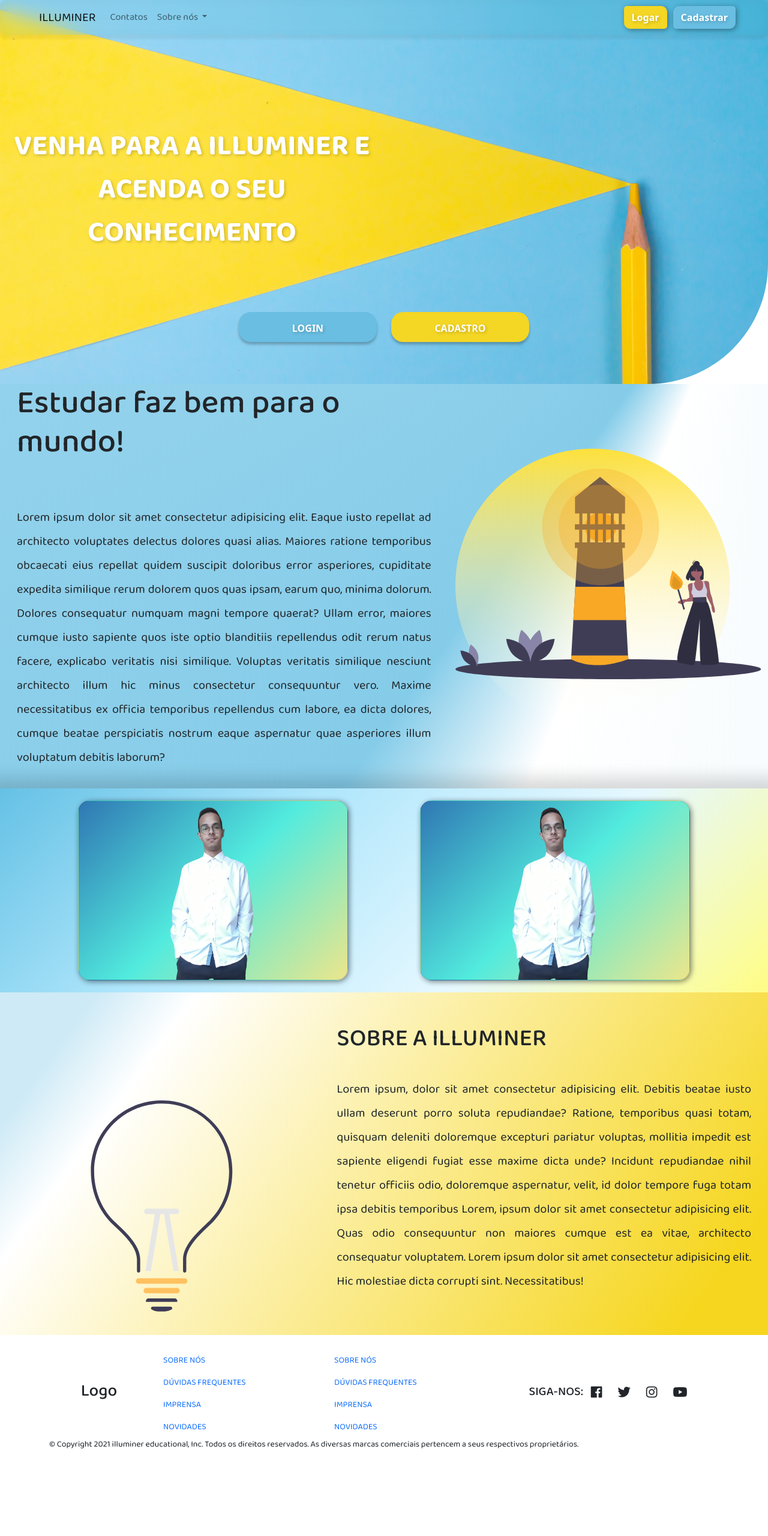
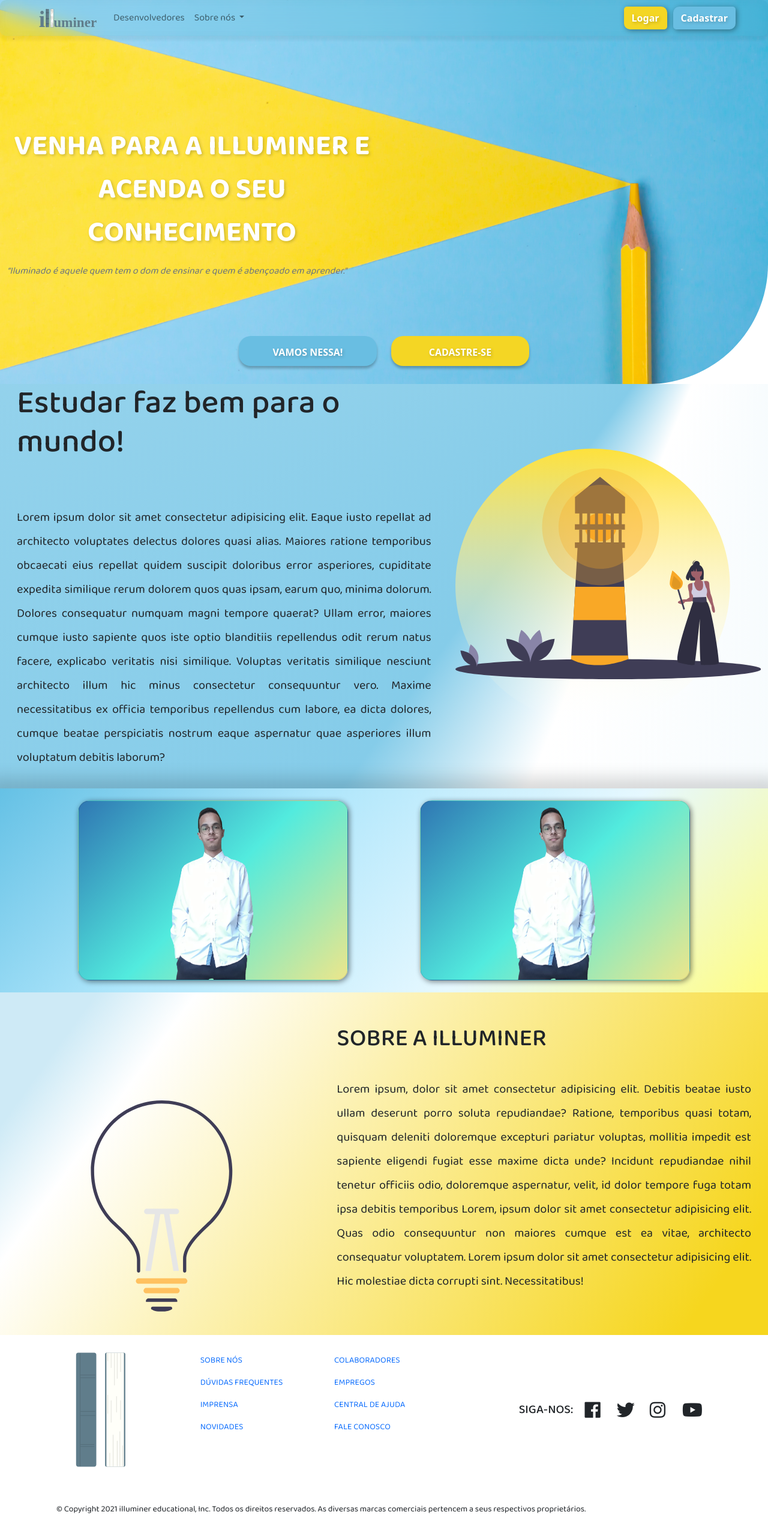
Before and after one commit to LetoMurakai/illuminer-Angular, an Angular app: page /#/pagina-inicio in a window 1280 px wide. Shown: the top 2560 px of the page at 60% size. Before the commit the page ends 2458 px from the top, so only its background shows below. Built offline with nearby package versions, Linux system fonts and the light colour scheme.

Commit message:
atualizando arquivos  e corrigindo erros

```diff
--- a/src/app/cabecalho/cabecalho.component.html
+++ b/src/app/cabecalho/cabecalho.component.html
@@ -6,16 +6,18 @@
       <p class="title text-white-bold">
       Venha para a illuminer e acenda o seu conhecimento
     </p>
+    <p class="d-none d-md-block"><em class="text-secondary">“Iluminado é aquele quem tem o dom de ensinar e quem é abençoado em aprender.”
+    </em></p>
     </div>
 
   </div>
 
   <div class="row">
     <div class="col-md-6">
-      <button class="btn btn-login text-white-bold" routerLink='/login'>LOGIN</button>
+      <button class="btn btn-login text-white-bold" routerLink='/login'>Vamos Nessa!</button>
     </div>
     <div class="col-md-6">
-      <button class="btn btn-cadastro text-white-bold" routerLink='/cadastrar'>CADASTRO</button></div>
+      <button class="btn btn-cadastro text-white-bold" routerLink='/cadastrar'>Cadastre-se</button></div>
   </div>
 
 </header>
--- a/src/app/engajamento/engajamento.component.html
+++ b/src/app/engajamento/engajamento.component.html
@@ -1,71 +1,40 @@
 <div class="sticky-top d-none d-lg-block z-index">
 
-  <h5 class="h5 cor ms-5 my-3">Pessoas Mais Engajadas</h5>
+  <h5 class="h5 cor my-3">Pessoas Mais Engajadas</h5>
 
-  <div class="row">
+  <div class="row w-100 h-100">
 
+    <div class="col-12">
 
-    <div class="col-12 m-0">
-
-      <h2  class="cor">Pessoas Mais Engajadas</h2>
-
-      <div  class="row color rounded-pill  position-relative shadow-lg p-3 mb-5 bg-body  rounded" style="width: 30rem; height: 6rem;">
+      <div class="row color rounded-pill position-relative shadow-sm mb-3 bg-body rounded"
+        style="width: 20.5rem; height: 6rem;">
 
         <div class="col-3 position-absolute top-50 start-0 translate-middle-y">
-          <img  class="rounded-circle "  width="80px" height="80px" src="{{usuarioDestaque.foto}}"  alt="">
-
+          <img class="rounded-circle " width="80px" height="80px" src="{{usuarioDestaque.foto}}"
+            alt="foto usuario destaque">
         </div>
 
-        <div  class="col-9 d-inline">
-          <h5>nome</h5>
-          <h6>Postagens</h6>
-          <p>Breve Resumo</p>
-        </div>
-
+        <div class="col-9 d-inline position-absolute top-0 my-2 end-0">
+          <h5>{{usuarioDestaque.nome}}</h5>
+          <h6>{{usuarioDestaque.qtdPostagens}}<span> Publicações</span></h6>
         </div>
 
       </div>
 
-
-      <div class="row color rounded-pill  position-relative shadow-lg p-3 mb-5 bg-body  rounded" style="width: 30rem; height: 6rem;">
+      <div class="row color rounded-pill position-relative shadow-sm mb-3 bg-body rounded"
+        style="width: 20.5rem; height: 6rem;">
 
         <div class="col-3 position-absolute top-50 start-0 translate-middle-y">
-          <img class="rounded-circle "  width="80px" height="80px" src="{{usuarioDestaque.foto}}" alt="">
-
+          <img class="rounded-circle " width="80px" height="80px" src="{{usuarioDestaque.foto}}"
+            alt="foto usuario destaque">
         </div>
 
-        <div class="col-9 d-inline">
-          <h5 >{{usuarioDestaque.nome}}</h5>
-          <h6>{{usuarioDestaque.qtdPostagens}}</h6>
-          <p>Breve Resumo</p>
+        <div class="col-9 d-inline position-absolute top-0 my-2 end-0">
+          <h5>{{usuarioDestaque.nome}}</h5>
+          <h6>{{usuarioDestaque.qtdPostagens}}<span> Publicações</span></h6>
         </div>
 
+      </div>
 
-
-
-
+  </div>
 </div>
-    </div>
-  </div>
-
-  <div class="col-12">
-
-    <div class="container ">
-
-
-
-      <div class="row color rounded-pill  position-relative shadow-lg p-3 mb-5 bg-body  rounded" style="width: 30rem; height: 6rem;">
-
-        <div class="col-3 position-absolute top-50 start-0 translate-middle-y">
-          <img class="rounded-circle "  width="80px" height="80px" src="{{usuarioDestaque.foto}}" alt="">
-
-        </div>
-
-        <div class="col-9 d-inline">
-          <h5></h5>
-          <h6>Postagens</h6>
-          <p>Breve Resumo</p>
-        </div>
-
-
-</div>
--- a/src/app/footer/footer.component.css
+++ b/src/app/footer/footer.component.css
@@ -0,0 +1,24 @@
+.fa-facebook, .fa-twitter, .fa-instagram, .fa-youtube{
+  padding: 0;
+  margin: 0;
+  width: 50%;
+  font-size: 30px;
+  transition: 0.3s cubic-bezier(0.075, 0.82, 0.165, 1);
+}
+
+.fa-facebook:hover{
+  margin-right: 2px;
+  color: rgb(48, 96, 136);
+}
+.fa-twitter:hover{
+  margin: 2px;
+  color: rgb(91, 171, 207);
+}
+.fa-instagram:hover{
+  margin: 2px;
+  color: rgb(247, 134, 159);
+}
+.fa-youtube:hover{
+  margin-left: 2px;
+  color: rgb(218, 75, 50);
+}
--- a/src/app/footer/footer.component.html
+++ b/src/app/footer/footer.component.html
@@ -2,11 +2,11 @@
 
   <div class="container">
       <div class="row small">
-            <div class="col-2 d-flex justify-content-center align-self-center">
-                <h3>Logo</h3>
+          <div class="col-12 col-sm-2 d-flex justify-content-center align-self-center">
+              <h3><img src="../../assets/img/logomarca.svg" width="200px" alt=""></h3>
               <img url="">
           </div>
-            <div class="col-3">
+          <div class="col-6 col-sm-3 d-flex justify-content-center">
               <ul class="navbar-nav">
                   <li class="nav-item line-link"><a href="" class="nav-link ">SOBRE NÓS</a></li>
                   <li class="nav-item line-link"><a href="" class="nav-link">DÚVIDAS FREQUENTES</a></li>
@@ -14,12 +14,12 @@
                   <li class="nav-item line-link"><a href="" class="nav-link">NOVIDADES</a></li>
               </ul>
           </div>
-            <div class="col-3">
+          <div class="col-6 col-sm-3">
               <ul class="navbar-nav">
-                    <li class="nav-item line-link"><a href="" class="nav-link ">SOBRE NÓS</a></li>
-                    <li class="nav-item line-link"><a href="" class="nav-link">DÚVIDAS FREQUENTES</a></li>
-                    <li class="nav-item line-link"><a href="" class="nav-link">IMPRENSA</a></li>
-                    <li class="nav-item line-link"><a href="" class="nav-link">NOVIDADES</a></li>
+                  <li class="nav-item line-link"><a href="" class="nav-link ">COLABORADORES</a></li>
+                  <li class="nav-item line-link"><a href="" class="nav-link">EMPREGOS</a></li>
+                  <li class="nav-item line-link"><a href="" class="nav-link">CENTRAL DE AJUDA</a></li>
+                  <li class="nav-item line-link"><a href="" class="nav-link">FALE CONOSCO</a></li>
               </ul>
           </div>
           <div class="col-md-4 d-flex justify-content-center align-self-center">
@@ -38,7 +38,7 @@
               </a>
           </div>
       </div>
-        <div class="row">
+      <div class="row m-0 mt-5 mb-0 p-0">
           <div class="col">
               <p class="small">© Copyright 2021 illuminer educational, Inc. Todos os direitos reservados. As diversas marcas comerciais pertencem a seus respectivos proprietários.
               </p>
--- a/src/app/menu/menu.component.html
+++ b/src/app/menu/menu.component.html
@@ -1,7 +1,7 @@
 <section class="container-fluid">
   <nav class="navbar navbar-expand-lg navbar-light fixed-top bg-invisible px-0 px-md-5">
     <div class="container-fluid">
-      <a class="navbar-brand ms-3">ILLUMINER</a>
+      <a href="#" class="navbar-brand ms-3"> <img src="../../assets/img/logoIlluminer.svg" width="100" alt=""> </a>
       <button class="navbar-toggler me-3" type="button" data-bs-toggle="collapse" data-bs-target="#navbarSupportedContent" aria-controls="navbarSupportedContent" aria-expanded="false" aria-label="Toggle navigation">
         <span class="navbar-toggler-icon"></span>
       </button>
@@ -10,10 +10,10 @@
         <ul class="navbar-nav mb-2 mb-lg-0">
 
           <li class="nav-item">
-            <a class="nav-link" href="#">Contatos</a>
+            <a class="nav-link" href="#desenvolvedores">Desenvolvedores</a>
           </li>
           <li class="nav-item dropdown">
-            <a class="nav-link dropdown-toggle" href="#" id="navbarDropdown" role="button" data-bs-toggle="dropdown" aria-expanded="false">
+            <a class="nav-link dropdown-toggle" href="#sobre" id="navbarDropdown" role="button" data-bs-toggle="dropdown" aria-expanded="false">
               Sobre nós
             </a>
             <ul class="dropdown-menu" aria-labelledby="navbarDropdown">
--- a/src/app/navbar/navbar.component.html
+++ b/src/app/navbar/navbar.component.html
@@ -1,6 +1,13 @@
 <nav class="navbar navbar-light bg-light shadow-sm">
 
   <div class="container-fluid">
+
+    <div class="d-none d-md-block ps-5 pe-0">
+      <a class="btn" (click)='atualizar()'>
+        <img src="../../assets/img/logoIlluminer.svg" width="100" alt="">
+      </a>
+    </div>
+
     <form class="d-flex mx-auto" style="width: 20em;">
       <input [(ngModel)]='textoPesquisa' class="form-control" id="form-search" type="search" placeholder="O que você procura hoje ?"
         aria-label="Search" name="textoPesquisa">
--- a/src/app/navbar/navbar.component.ts
+++ b/src/app/navbar/navbar.component.ts
@@ -25,4 +25,12 @@ export class NavbarComponent implements OnInit {
      this.router.navigate(['/feed'])
    }, 1)
   }
+
+  atualizar(){
+    environment.textoPesquisaPostagem = ''
+   this.router.navigate(['/pagina-inicio'])
+   setTimeout(() => {
+     this.router.navigate(['/feed'])
+   }, 1)
+  }
 }
```
Also changed, not shown: src/assets/img/logoIlluminer.svg (added), src/assets/img/logomarca.svg (added). Lines whose indentation alone changed are shown as unchanged.
